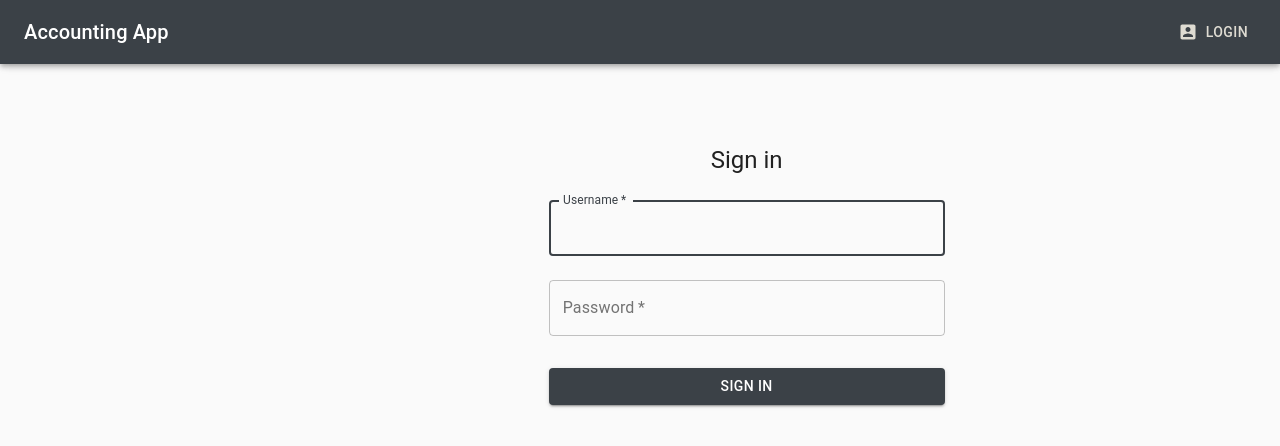
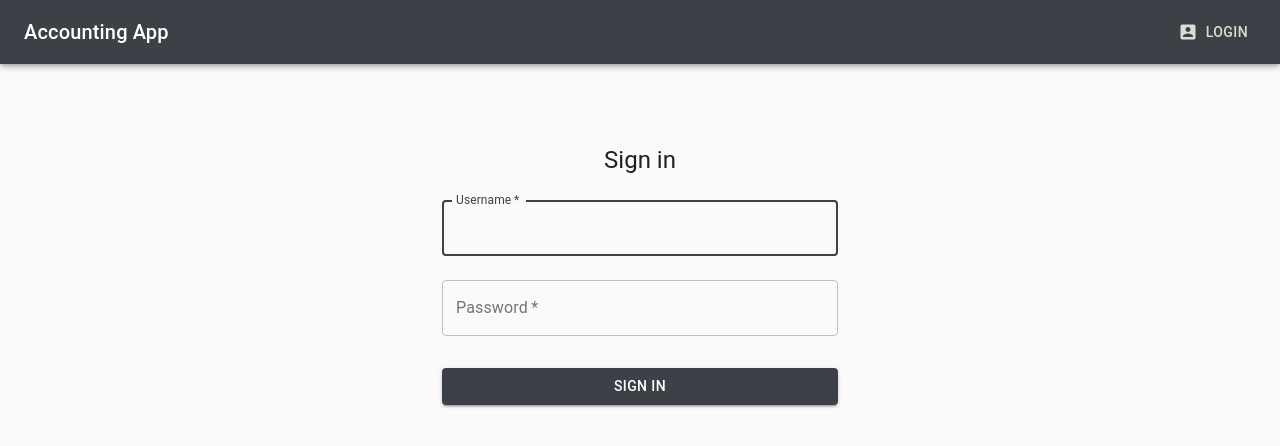
Before and after one commit to proohit/accountingapp, a Next.js app: page /login in a window 1280 px wide. Shown: the top 446 px of the page. Built offline with nearby package versions, Linux system fonts and the light colour scheme; no server answers.

Commit message:
AW-27 - fixed layout on register and login with lg

```diff
--- a/pages/_app.tsx
+++ b/pages/_app.tsx
@@ -1,12 +1,12 @@
 import { Grid, makeStyles } from '@material-ui/core';
 import type { AppProps } from 'next/app';
+import { useRouter } from 'next/dist/client/router';
 import React, { FunctionComponent } from 'react';
 import Authenticated from '../src/authentication/components/Authenticated';
+import { AppToolbar } from '../src/shared/components/AppToolbar';
 import { NavigationBar } from '../src/shared/components/NavigationBar';
 import Providers from '../src/shared/components/Providers';
-import styles from '../styles/App.module.css';
 import '../styles/globals.css';
-import { AppToolbar } from '../src/shared/components/AppToolbar';
 
 const useStyles = makeStyles((theme) => ({
   appBar: {
@@ -19,16 +19,26 @@ const useStyles = makeStyles((theme) => ({
 
 const MyApp: FunctionComponent<AppProps> = ({ Component, pageProps }) => {
   const classes = useStyles();
+  const router = useRouter();
+  const isAuthenticationRoute =
+    router.route === '/login' || router.route === '/register';
   return (
     <Providers>
       <Authenticated>
         <AppToolbar />
         <div className={classes.appBar} />
         <Grid container>
-          <Grid item lg={2}>
-            <NavigationBar />
-          </Grid>
-          <Grid container item lg={10} className={classes.content}>
+          {!isAuthenticationRoute && (
+            <Grid item lg={2}>
+              <NavigationBar />
+            </Grid>
+          )}
+          <Grid
+            container
+            item
+            lg={isAuthenticationRoute ? 12 : 10}
+            className={classes.content}
+          >
             <Component {...pageProps} />
           </Grid>
         </Grid>
```
